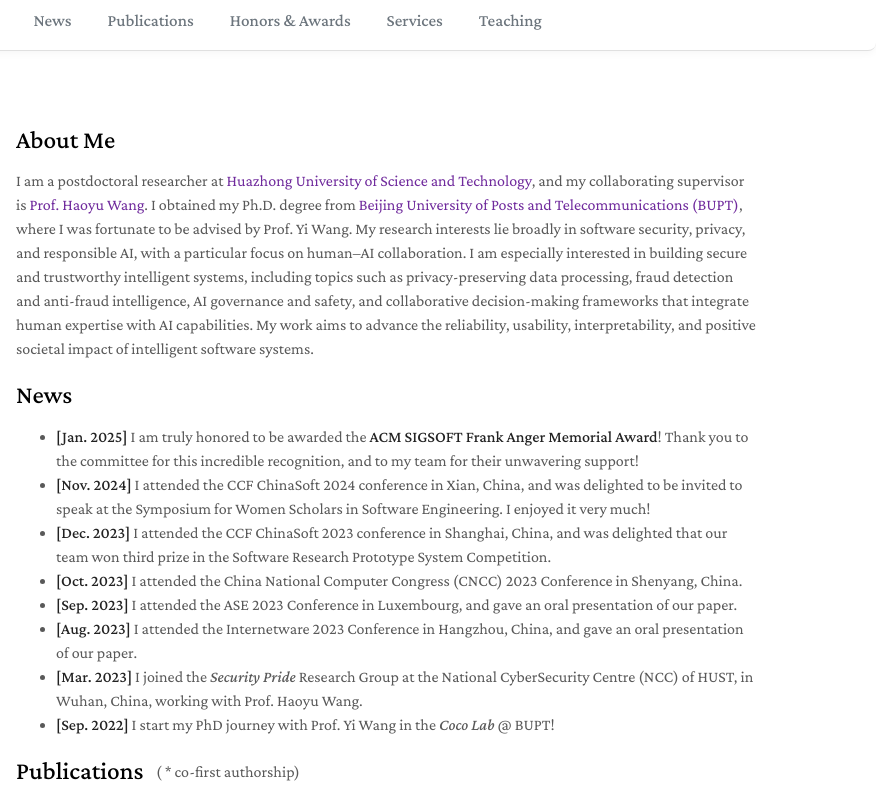
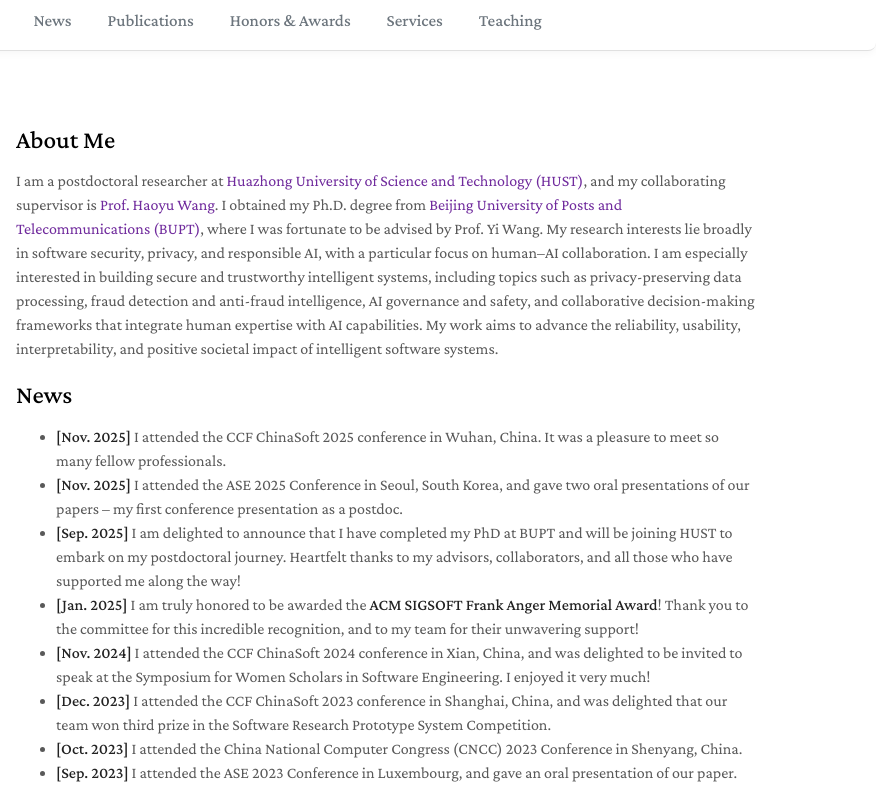
Before and after one commit to liuer-wang/liuer-wang.github.io, a plain HTML site: page index.html in a window 1280 px wide. Shown: the top 788 px of the page, 404-1280 px from the left. Drawn offline with nearby package versions, Linux system fonts and the light colour scheme; some icons are missing; files whose address does not match are found by name.

Commit message:
Add files via upload

```diff
--- a/index.html
+++ b/index.html
@@ -132,7 +132,7 @@
         <p>
           I am a postdoctoral researcher at
           <a href="https://www.hust.edu.cn/" target="_blank"
-            >Huazhong University of Science and Technology</a
+            >Huazhong University of Science and Technology (HUST)</a
           >, and my collaborating supervisor is
           <a href="https://howiepku.github.io/index.html" target="_blank"
             >Prof. Haoyu Wang</a
@@ -194,6 +194,22 @@
         <div class="publications">
           <ul>
             <!-- <li><strong>[Feb. 2023]</strong> <a href="https://www.sciencedirect.com/science/article/pii/S089990072200346X" target="_blank"><em>Low muscle mass is associated with a higher risk of all–cause and cardiovascular disease–specific mortality in cancer survivors</em></a> has been accepted by <strong>Nutrition</strong>.</li> -->
+            <li>
+              <strong>[Nov. 2025]</strong> I attended the CCF ChinaSoft 2025
+              conference in Wuhan, China. It was a pleasure to meet so many
+              fellow professionals.
+            </li>
+            <li>
+              <strong>[Nov. 2025]</strong> I attended the ASE 2025 Conference in
+              Seoul, South Korea, and gave two oral presentations of our papers
+              – my first conference presentation as a postdoc.
+            </li>
+            <li>
+              <strong>[Sep. 2025]</strong> I am delighted to announce that I
+              have completed my PhD at BUPT and will be joining HUST to embark
+              on my postdoctoral journey. Heartfelt thanks to my advisors,
+              collaborators, and all those who have supported me along the way!
+            </li>
             <li>
               <strong>[Jan. 2025]</strong> I am truly honored to be awarded the
               <strong>ACM SIGSOFT Frank Anger Memorial Award</strong>! Thank you
@@ -632,7 +648,7 @@
           <li>[2025] Reviewer for Empirical Software Engineering (EMSE)</li>
           <li>[2025] Reviewer for The Journal of Supercomputing</li>
           <li>[2025] Reviewer for WWW Security Track</li>
-          <li>[2025] Subreviewer for PoPETs, UsenixSecurity</li>
+          <li>[2025] Subreviewer for PoPETs, UsenixSecurity, FSE</li>
           <br />
           <li>[2024] TPC member of A-Mobile Workshop (co-located with ASE)</li>
           <li>[2024] AEC member of CCS</li>
```
